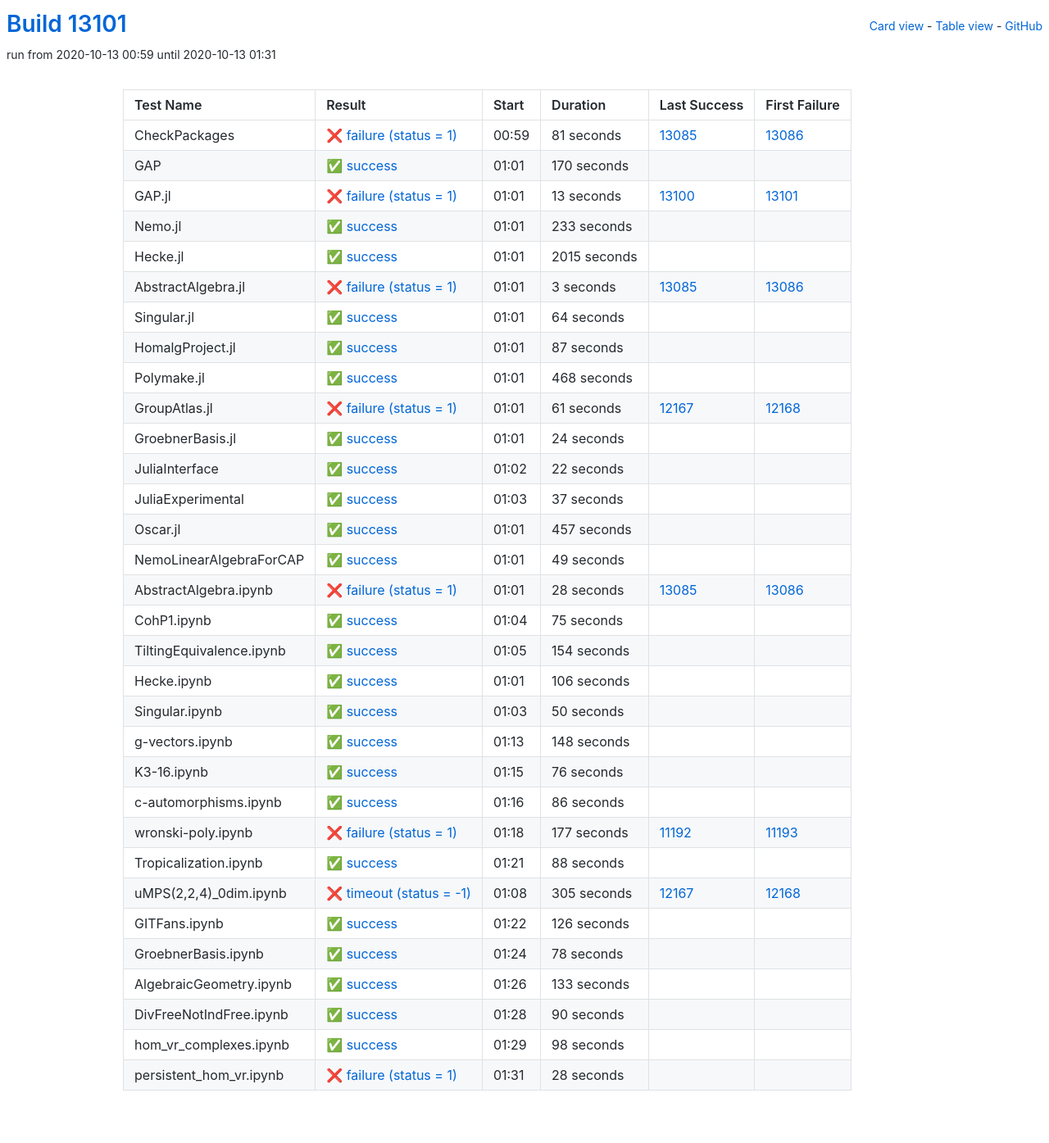
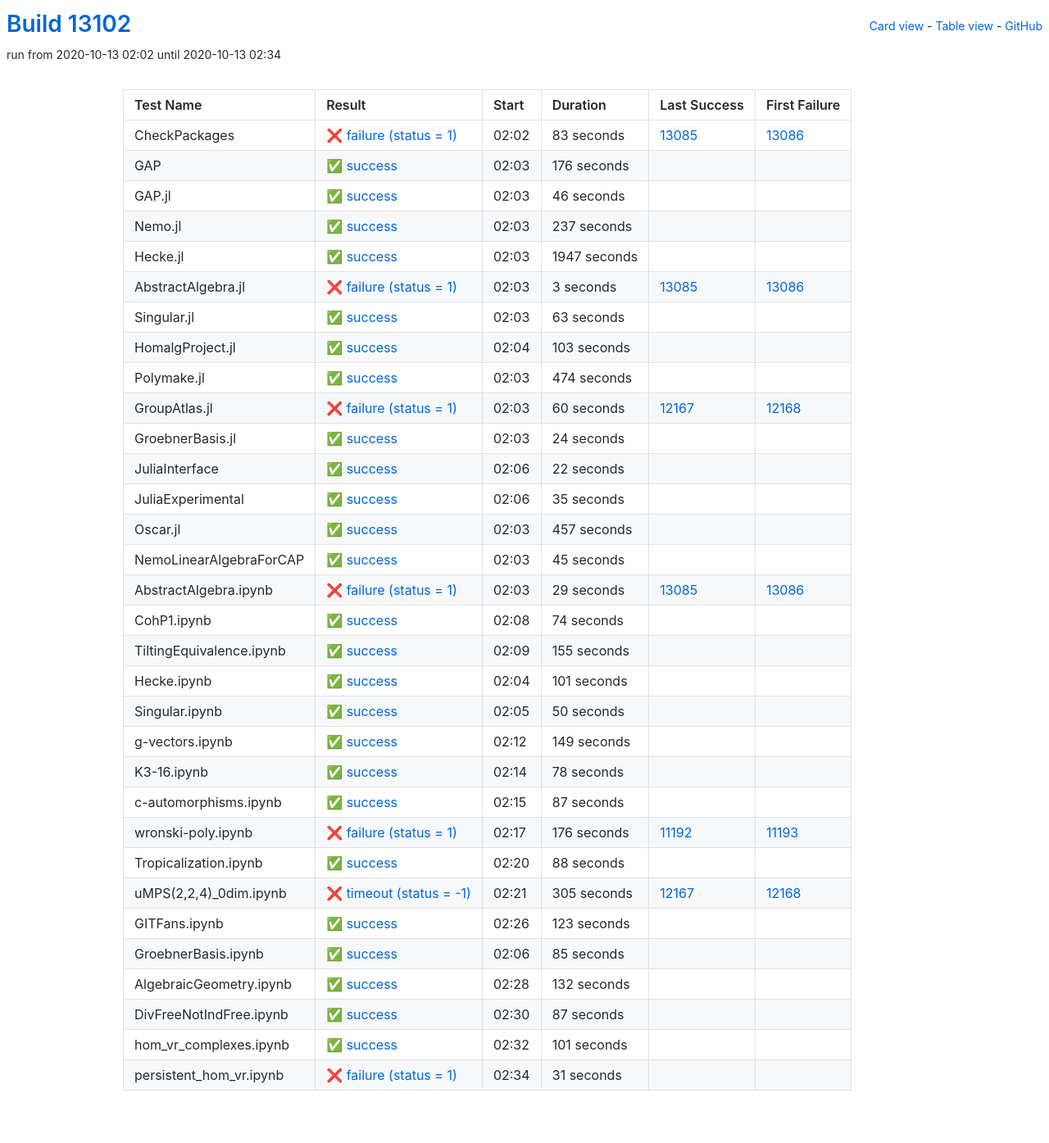
Before and after one commit to oscar-system/oscar-ci-status, a Jekyll site: the page built from table.html, in a window 1280 px wide. Shown: the whole page at 82% size. Built offline with Jekyll 4.4.1, drawn with Linux system fonts in a browser that asks for light colours.

Commit message:
Build #13102

```diff
--- a/_data/ci.yml
+++ b/_data/ci.yml
@@ -1,6 +1,6 @@
 ---
-build: 13101
-build_url: https://oscarci.mathematik.uni-kl.de/job/oscar/13101/
+build: 13102
+build_url: https://oscarci.mathematik.uni-kl.de/job/oscar/13102/
 job: oscar
 organization: oscar-system
 repo: oscar-ci-status
@@ -8,68 +8,68 @@
 tests:
 - name: CheckPackages
   id: checkpackages
-  log: https://oscarci.mathematik.uni-kl.de/job/oscar/13101/artifact/logs/build-13101/CheckPackages.log
-  start: 2020-10-13 00:59
+  log: https://oscarci.mathematik.uni-kl.de/job/oscar/13102/artifact/logs/build-13102/CheckPackages.log
+  start: 2020-10-13 02:02
   success: false
   exitcode: 1
   status: failure
-  duration: 81
+  duration: 83
   last_success: 13085
   last_success_url: https://oscarci.mathematik.uni-kl.de/job/oscar/13085/
   first_failure: 13086
   first_failure_url: https://oscarci.mathematik.uni-kl.de/job/oscar/13086/
 - name: GAP
   id: gap
-  log: https://oscarci.mathematik.uni-kl.de/job/oscar/13101/artifact/logs/build-13101/GAP.log
-  start: 2020-10-13 01:01
+  log: https://oscarci.mathematik.uni-kl.de/job/oscar/13102/artifact/logs/build-13102/GAP.log
+  start: 2020-10-13 02:03
   success: true
   exitcode: 0
   status: success
-  duration: 170
+  duration: 176
   last_success: false
   last_success_url:
   first_failure: false
   first_failure_url:
 - name: GAP.jl
   id: gap-jl
-  log: https://oscarci.mathematik.uni-kl.de/job/oscar/13101/artifact/logs/build-13101/GAP.jl.log
-  start: 2020-10-13 01:01
-  success: false
-  exitcode: 1
-  status: failure
-  duration: 13
-  last_success: 13100
-  last_success_url: https://oscarci.mathematik.uni-kl.de/job/oscar/13100/
-  first_failure: 13101
-  first_failure_url: https://oscarci.mathematik.uni-kl.de/job/oscar/13101/
-- name: Nemo.jl
-  id: nemo-jl
-  log: https://oscarci.mathematik.uni-kl.de/job/oscar/13101/artifact/logs/build-13101/Nemo.jl.log
-  start: 2020-10-13 01:01
+  log: https://oscarci.mathematik.uni-kl.de/job/oscar/13102/artifact/logs/build-13102/GAP.jl.log
+  start: 2020-10-13 02:03
   success: true
   exitcode: 0
   status: success
-  duration: 233
+  duration: 46
+  last_success: false
+  last_success_url:
+  first_failure: false
+  first_failure_url:
+- name: Nemo.jl
+  id: nemo-jl
+  log: https://oscarci.mathematik.uni-kl.de/job/oscar/13102/artifact/logs/build-13102/Nemo.jl.log
+  start: 2020-10-13 02:03
+  success: true
+  exitcode: 0
+  status: success
+  duration: 237
   last_success: false
   last_success_url:
   first_failure: false
   first_failure_url:
 - name: Hecke.jl
   id: hecke-jl
-  log: https://oscarci.mathematik.uni-kl.de/job/oscar/13101/artifact/logs/build-13101/Hecke.jl.log
-  start: 2020-10-13 01:01
+  log: https://oscarci.mathematik.uni-kl.de/job/oscar/13102/artifact/logs/build-13102/Hecke.jl.log
+  start: 2020-10-13 02:03
   success: true
   exitcode: 0
   status: success
-  duration: 2015
+  duration: 1947
   last_success: false
   last_success_url:
   first_failure: false
   first_failure_url:
 - name: AbstractAlgebra.jl
   id: abstractalgebra-jl
-  log: https://oscarci.mathematik.uni-kl.de/job/oscar/13101/artifact/logs/build-13101/AbstractAlgebra.jl.log
-  start: 2020-10-13 01:01
+  log: https://oscarci.mathematik.uni-kl.de/job/oscar/13102/artifact/logs/build-13102/AbstractAlgebra.jl.log
+  start: 2020-10-13 02:03
   success: false
   exitcode: 1
   status: failure
@@ -80,56 +80,56 @@
   first_failure_url: https://oscarci.mathematik.uni-kl.de/job/oscar/13086/
 - name: Singular.jl
   id: singular-jl
-  log: https://oscarci.mathematik.uni-kl.de/job/oscar/13101/artifact/logs/build-13101/Singular.jl.log
-  start: 2020-10-13 01:01
+  log: https://oscarci.mathematik.uni-kl.de/job/oscar/13102/artifact/logs/build-13102/Singular.jl.log
+  start: 2020-10-13 02:03
   success: true
   exitcode: 0
   status: success
-  duration: 64
+  duration: 63
   last_success: false
   last_success_url:
   first_failure: false
   first_failure_url:
 - name: HomalgProject.jl
   id: homalgproject-jl
-  log: https://oscarci.mathematik.uni-kl.de/job/oscar/13101/artifact/logs/build-13101/HomalgProject.jl.log
-  start: 2020-10-13 01:01
+  log: https://oscarci.mathematik.uni-kl.de/job/oscar/13102/artifact/logs/build-13102/HomalgProject.jl.log
+  start: 2020-10-13 02:04
   success: true
   exitcode: 0
   status: success
-  duration: 87
+  duration: 103
   last_success: false
   last_success_url:
   first_failure: false
   first_failure_url:
 - name: Polymake.jl
   id: polymake-jl
-  log: https://oscarci.mathematik.uni-kl.de/job/oscar/13101/artifact/logs/build-13101/Polymake.jl.log
-  start: 2020-10-13 01:01
+  log: https://oscarci.mathematik.uni-kl.de/job/oscar/13102/artifact/logs/build-13102/Polymake.jl.log
+  start: 2020-10-13 02:03
   success: true
   exitcode: 0
   status: success
-  duration: 468
+  duration: 474
   last_success: false
   last_success_url:
   first_failure: false
   first_failure_url:
 - name: GroupAtlas.jl
   id: groupatlas-jl
-  log: https://oscarci.mathematik.uni-kl.de/job/oscar/13101/artifact/logs/build-13101/GroupAtlas.jl.log
-  start: 2020-10-13 01:01
+  log: https://oscarci.mathematik.uni-kl.de/job/oscar/13102/artifact/logs/build-13102/GroupAtlas.jl.log
+  start: 2020-10-13 02:03
   success: false
   exitcode: 1
   status: failure
-  duration: 61
+  duration: 60
   last_success: 12167
   last_success_url: https://oscarci.mathematik.uni-kl.de/job/oscar/12167/
   first_failure: 12168
   first_failure_url: https://oscarci.mathematik.uni-kl.de/job/oscar/12168/
 - name: GroebnerBasis.jl
   id: groebnerbasis-jl
-  log: https://oscarci.mathematik.uni-kl.de/job/oscar/13101/artifact/logs/build-13101/GroebnerBasis.jl.log
-  start: 2020-10-13 01:01
+  log: https://oscarci.mathematik.uni-kl.de/job/oscar/13102/artifact/logs/build-13102/GroebnerBasis.jl.log
+  start: 2020-10-13 02:03
   success: true
   exitcode: 0
   status: success
@@ -140,8 +140,8 @@
   first_failure_url:
 - name: JuliaInterface
   id: juliainterface
-  log: https://oscarci.mathematik.uni-kl.de/job/oscar/13101/artifact/logs/build-13101/JuliaInterface.log
-  start: 2020-10-13 01:02
+  log: https://oscarci.mathematik.uni-kl.de/job/oscar/13102/artifact/logs/build-13102/JuliaInterface.log
+  start: 2020-10-13 02:06
   success: true
   exitcode: 0
   status: success
@@ -152,20 +152,20 @@
   first_failure_url:
 - name: JuliaExperimental
   id: juliaexperimental
-  log: https://oscarci.mathematik.uni-kl.de/job/oscar/13101/artifact/logs/build-13101/JuliaExperimental.log
-  start: 2020-10-13 01:03
+  log: https://oscarci.mathematik.uni-kl.de/job/oscar/13102/artifact/logs/build-13102/JuliaExperimental.log
+  start: 2020-10-13 02:06
   success: true
   exitcode: 0
   status: success
-  duration: 37
+  duration: 35
   last_success: false
   last_success_url:
   first_failure: false
   first_failure_url:
 - name: Oscar.jl
   id: oscar-jl
-  log: https://oscarci.mathematik.uni-kl.de/job/oscar/13101/artifact/logs/build-13101/Oscar.jl.log
-  start: 2020-10-13 01:01
+  log: https://oscarci.mathematik.uni-kl.de/job/oscar/13102/artifact/logs/build-13102/Oscar.jl.log
+  start: 2020-10-13 02:03
   success: true
   exitcode: 0
   status: success
@@ -176,68 +176,68 @@
   first_failure_url:
 - name: NemoLinearAlgebraForCAP
   id: nemolinearalgebraforcap
-  log: https://oscarci.mathematik.uni-kl.de/job/oscar/13101/artifact/logs/build-13101/NemoLinearAlgebraForCAP.log
-  start: 2020-10-13 01:01
+  log: https://oscarci.mathematik.uni-kl.de/job/oscar/13102/artifact/logs/build-13102/NemoLinearAlgebraForCAP.log
+  start: 2020-10-13 02:03
   success: true
   exitcode: 0
   status: success
-  duration: 49
+  duration: 45
   last_success: false
   last_success_url:
   first_failure: false
   first_failure_url:
 - name: AbstractAlgebra.ipynb
   id: abstractalgebra-ipynb
-  log: https://oscarci.mathematik.uni-kl.de/job/oscar/13101/artifact/logs/build-13101/AbstractAlgebra.ipynb.log
-  start: 2020-10-13 01:01
+  log: https://oscarci.mathematik.uni-kl.de/job/oscar/13102/artifact/logs/build-13102/AbstractAlgebra.ipynb.log
+  start: 2020-10-13 02:03
   success: false
   exitcode: 1
   status: failure
-  duration: 28
+  duration: 29
   last_success: 13085
   last_success_url: https://oscarci.mathematik.uni-kl.de/job/oscar/13085/
   first_failure: 13086
   first_failure_url: https://oscarci.mathematik.uni-kl.de/job/oscar/13086/
 - name: CohP1.ipynb
   id: cohp1-ipynb
-  log: https://oscarci.mathematik.uni-kl.de/job/oscar/13101/artifact/logs/build-13101/CohP1.ipynb.log
-  start: 2020-10-13 01:04
+  log: https://oscarci.mathematik.uni-kl.de/job/oscar/13102/artifact/logs/build-13102/CohP1.ipynb.log
+  start: 2020-10-13 02:08
   success: true
   exitcode: 0
   status: success
-  duration: 75
+  duration: 74
   last_success: false
   last_success_url:
   first_failure: false
   first_failure_url:
 - name: TiltingEquivalence.ipynb
   id: tiltingequivalence-ipynb
-  log: https://oscarci.mathematik.uni-kl.de/job/oscar/13101/artifact/logs/build-13101/TiltingEquivalence.ipynb.log
-  start: 2020-10-13 01:05
+  log: https://oscarci.mathematik.uni-kl.de/job/oscar/13102/artifact/logs/build-13102/TiltingEquivalence.ipynb.log
+  start: 2020-10-13 02:09
   success: true
   exitcode: 0
   status: success
-  duration: 154
+  duration: 155
   last_success: false
   last_success_url:
   first_failure: false
   first_failure_url:
 - name: Hecke.ipynb
   id: hecke-ipynb
-  log: https://oscarci.mathematik.uni-kl.de/job/oscar/13101/artifact/logs/build-13101/Hecke.ipynb.log
-  start: 2020-10-13 01:01
+  log: https://oscarci.mathematik.uni-kl.de/job/oscar/13102/artifact/logs/build-13102/Hecke.ipynb.log
+  start: 2020-10-13 02:04
   success: true
   exitcode: 0
   status: success
-  duration: 106
+  duration: 101
   last_success: false
   last_success_url:
   first_failure: false
   first_failure_url:
 - name: Singular.ipynb
   id: singular-ipynb
-  log: https://oscarci.mathematik.uni-kl.de/job/oscar/13101/artifact/logs/build-13101/Singular.ipynb.log
-  start: 2020-10-13 01:03
+  log: https://oscarci.mathematik.uni-kl.de/job/oscar/13102/artifact/logs/build-13102/Singular.ipynb.log
+  start: 2020-10-13 02:05
   success: true
   exitcode: 0
   status: success
@@ -248,56 +248,56 @@
   first_failure_url:
 - name: g-vectors.ipynb
   id: g-vectors-ipynb
-  log: https://oscarci.mathematik.uni-kl.de/job/oscar/13101/artifact/logs/build-13101/g-vectors.ipynb.log
-  start: 2020-10-13 01:13
+  log: https://oscarci.mathematik.uni-kl.de/job/oscar/13102/artifact/logs/build-13102/g-vectors.ipynb.log
+  start: 2020-10-13 02:12
   success: true
   exitcode: 0
   status: success
-  duration: 148
+  duration: 149
   last_success: false
   last_success_url:
   first_failure: false
   first_failure_url:
 - name: K3-16.ipynb
   id: k3-16-ipynb
-  log: https://oscarci.mathematik.uni-kl.de/job/oscar/13101/artifact/logs/build-13101/K3-16.ipynb.log
-  start: 2020-10-13 01:15
+  log: https://oscarci.mathematik.uni-kl.de/job/oscar/13102/artifact/logs/build-13102/K3-16.ipynb.log
+  start: 2020-10-13 02:14
   success: true
   exitcode: 0
   status: success
-  duration: 76
+  duration: 78
   last_success: false
   last_success_url:
   first_failure: false
   first_failure_url:
 - name: c-automorphisms.ipynb
   id: c-automorphisms-ipynb
-  log: https://oscarci.mathematik.uni-kl.de/job/oscar/13101/artifact/logs/build-13101/c-automorphisms.ipynb.log
-  start: 2020-10-13 01:16
+  log: https://oscarci.mathematik.uni-kl.de/job/oscar/13102/artifact/logs/build-13102/c-automorphisms.ipynb.log
+  start: 2020-10-13 02:15
   success: true
   exitcode: 0
   status: success
-  duration: 86
+  duration: 87
   last_success: false
   last_success_url:
   first_failure: false
   first_failure_url:
 - name: wronski-poly.ipynb
   id: wronski-poly-ipynb
-  log: https://oscarci.mathematik.uni-kl.de/job/oscar/13101/artifact/logs/build-13101/wronski-poly.ipynb.log
-  start: 2020-10-13 01:18
+  log: https://oscarci.mathematik.uni-kl.de/job/oscar/13102/artifact/logs/build-13102/wronski-poly.ipynb.log
+  start: 2020-10-13 02:17
   success: false
   exitcode: 1
   status: failure
-  duration: 177
+  duration: 176
   last_success: 11192
   last_success_url: https://oscarci.mathematik.uni-kl.de/job/oscar/11192/
   first_failure: 11193
   first_failure_url: https://oscarci.mathematik.uni-kl.de/job/oscar/11193/
 - name: Tropicalization.ipynb
   id: tropicalization-ipynb
-  log: https://oscarci.mathematik.uni-kl.de/job/oscar/13101/artifact/logs/build-13101/Tropicalization.ipynb.log
-  start: 2020-10-13 01:21
+  log: https://oscarci.mathematik.uni-kl.de/job/oscar/13102/artifact/logs/build-13102/Tropicalization.ipynb.log
+  start: 2020-10-13 02:20
   success: true
   exitcode: 0
   status: success
@@ -308,8 +308,8 @@
   first_failure_url:
 - name: uMPS(2,2,4)_0dim.ipynb
   id: umps-2-2-4-0dim-ipynb
-  log: https://oscarci.mathematik.uni-kl.de/job/oscar/13101/artifact/logs/build-13101/uMPS-2-2-4-_0dim.ipynb.log
-  start: 2020-10-13 01:08
+  log: https://oscarci.mathematik.uni-kl.de/job/oscar/13102/artifact/logs/build-13102/uMPS-2-2-4-_0dim.ipynb.log
+  start: 2020-10-13 02:21
   success: false
   exitcode: -1
   status: timeout
@@ -320,72 +320,72 @@
   first_failure_url: https://oscarci.mathematik.uni-kl.de/job/oscar/12168/
 - name: GITFans.ipynb
   id: gitfans-ipynb
-  log: https://oscarci.mathematik.uni-kl.de/job/oscar/13101/artifact/logs/build-13101/GITFans.ipynb.log
-  start: 2020-10-13 01:22
+  log: https://oscarci.mathematik.uni-kl.de/job/oscar/13102/artifact/logs/build-13102/GITFans.ipynb.log
+  start: 2020-10-13 02:26
   success: true
   exitcode: 0
   status: success
-  duration: 126
+  duration: 123
   last_success: false
   last_success_url:
   first_failure: false
   first_failure_url:
 - name: GroebnerBasis.ipynb
   id: groebnerbasis-ipynb
-  log: https://oscarci.mathematik.uni-kl.de/job/oscar/13101/artifact/logs/build-13101/GroebnerBasis.ipynb.log
-  start: 2020-10-13 01:24
+  log: https://oscarci.mathematik.uni-kl.de/job/oscar/13102/artifact/logs/build-13102/GroebnerBasis.ipynb.log
+  start: 2020-10-13 02:06
   success: true
   exitcode: 0
   status: success
-  duration: 78
+  duration: 85
   last_success: false
   last_success_url:
   first_failure: false
   first_failure_url:
 - name: AlgebraicGeometry.ipynb
   id: algebraicgeometry-ipynb
-  log: https://oscarci.mathematik.uni-kl.de/job/oscar/13101/artifact/logs/build-13101/AlgebraicGeometry.ipynb.log
-  start: 2020-10-13 01:26
+  log: https://oscarci.mathematik.uni-kl.de/job/oscar/13102/artifact/logs/build-13102/AlgebraicGeometry.ipynb.log
+  start: 2020-10-13 02:28
   success: true
   exitcode: 0
   status: success
-  duration: 133
+  duration: 132
   last_success: false
   last_success_url:
   first_failure: false
   first_failure_url:
 - name: DivFreeNotIndFree.ipynb
   id: divfreenotindfree-ipynb
-  log: https://oscarci.mathematik.uni-kl.de/job/oscar/13101/artifact/logs/build-13101/DivFreeNotIndFree.ipynb.log
-  start: 2020-10-13 01:28
+  log: https://oscarci.mathematik.uni-kl.de/job/oscar/13102/artifact/logs/build-13102/DivFreeNotIndFree.ipynb.log
+  start: 2020-10-13 02:30
   success: true
   exitcode: 0
   status: success
-  duration: 90
+  duration: 87
   last_success: false
   last_success_url:
   first_failure: false
   first_failure_url:
 - name: hom_vr_complexes.ipynb
   id: hom-vr-complexes-ipynb
-  log: https://oscarci.mathematik.uni-kl.de/job/oscar/13101/artifact/logs/build-13101/hom_vr_complexes.ipynb.log
-  start: 2020-10-13 01:29
+  log: https://oscarci.mathematik.uni-kl.de/job/oscar/13102/artifact/logs/build-13102/hom_vr_complexes.ipynb.log
+  start: 2020-10-13 02:32
   success: true
   exitcode: 0
   status: success
-  duration: 98
+  duration: 101
   last_success: false
   last_success_url:
   first_failure: false
   first_failure_url:
 - name: persistent_hom_vr.ipynb
   id: persistent-hom-vr-ipynb
-  log: https://oscarci.mathematik.uni-kl.de/job/oscar/13101/artifact/logs/build-13101/persistent_hom_vr.ipynb.log
-  start: 2020-10-13 01:31
+  log: https://oscarci.mathematik.uni-kl.de/job/oscar/13102/artifact/logs/build-13102/persistent_hom_vr.ipynb.log
+  start: 2020-10-13 02:34
   success: false
   exitcode: 1
   status: failure
-  duration: 28
+  duration: 31
   last_success: false
   last_success_url:
   first_failure: false
```
Also changed, not shown: README.md.
